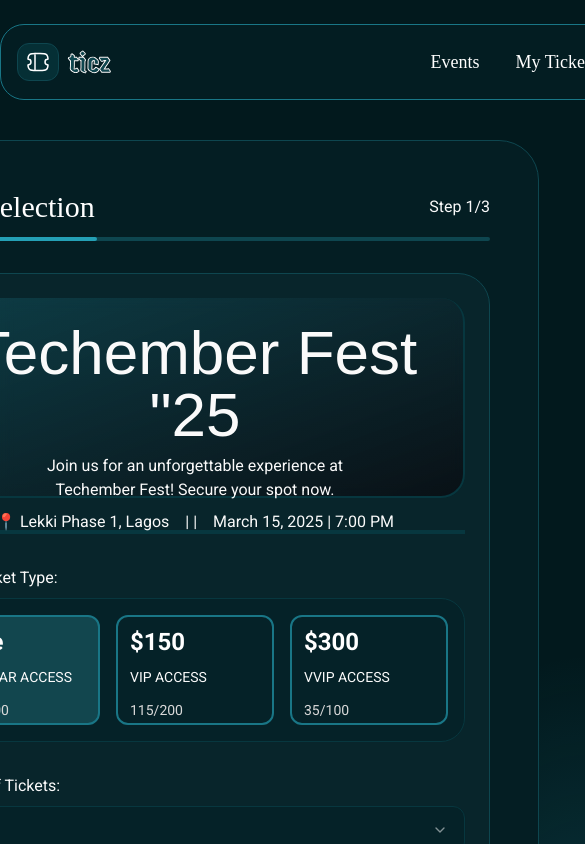
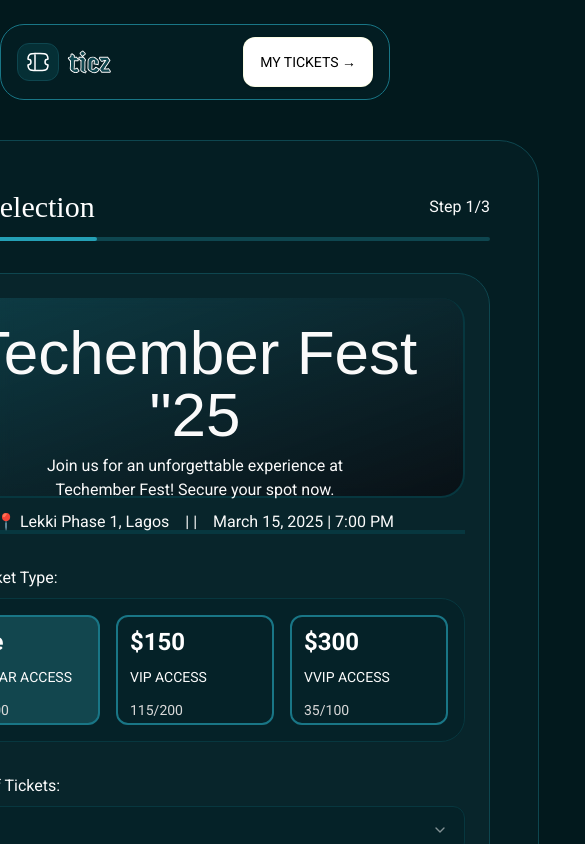
Before and after one commit to ochudi/ticz, a Next.js app: page / in a window 390 px wide. Shown: the top 844 px of the page, 585 px wide, since content can reach past the window. Built offline with nearby package versions, Linux system fonts and the light colour scheme; a web font is replaced by a local one.

Commit message:
Implement Navbar responsiveness

```diff
--- a/components/Navbar.tsx
+++ b/components/Navbar.tsx
@@ -4,7 +4,7 @@ import { Button } from "@/components/ui/button";
 
 const Navbar = () => {
   return (
-    <nav className="flex w-[1200px] h-[76px] p-[12px_16px] justify-between items-center rounded-[24px] border border-[#197686] bg-[rgba(5,37,44,0.4)] backdrop-blur-[2px] mx-auto mt-[24px]">
+    <nav className="flex w-full max-w-[1200px] h-[76px] p-[12px_16px] justify-between items-center rounded-[24px] border border-[#197686] bg-[rgba(5,37,44,0.4)] backdrop-blur-[2px] mx-auto mt-[24px]">
       <div className="flex items-center gap-2">
         <div className="flex p-[6px_8px] justify-center items-center gap-[10px] rounded-[12px] border border-[#0E464F] bg-[#052F35]">
           <Image src="/icons/logo.svg" width={24} height={24} alt="Ticz Icon" />
@@ -14,10 +14,11 @@ const Navbar = () => {
           width={43.793}
           height={22.624}
           alt="Ticz"
+          className="sm:block"
         />
       </div>
 
-      <div className="flex items-center gap-4">
+      <div className="hidden sm:flex items-center gap-4">
         <Link
           href="/events"
           className="hover:text-gray-300 transition flex p-2.5 justify-center items-center gap-2.5 text-white text-[18px] font-normal leading-none font-jeju"
@@ -39,7 +40,7 @@ const Navbar = () => {
       </div>
 
       <div className="flex items-center gap-4">
-        <Button className=" bg-white text-black px-4 py-6 justify-center items-center gap-2 rounded-[12px] hover:bg-gray-200 border border-[rgba(213,234,0,0.10)]">
+        <Button className="bg-white text-black px-4 py-6 justify-center items-center gap-2 rounded-[12px] hover:bg-gray-200 border border-[rgba(213,234,0,0.10)]">
           MY TICKETS →
         </Button>
       </div>
```
